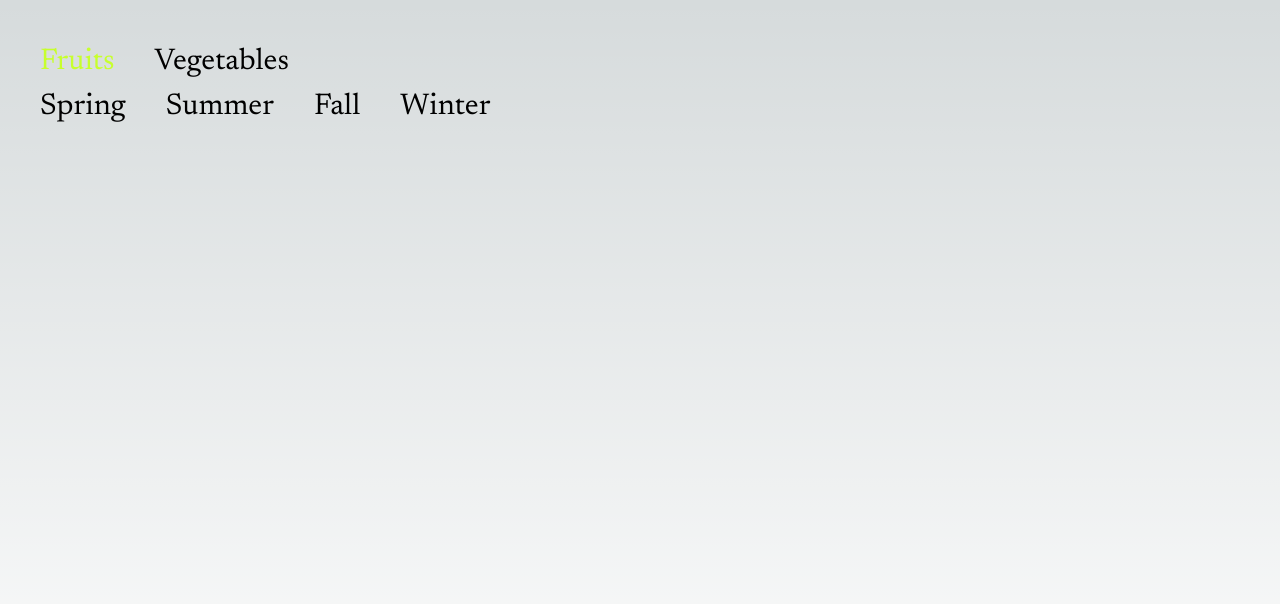
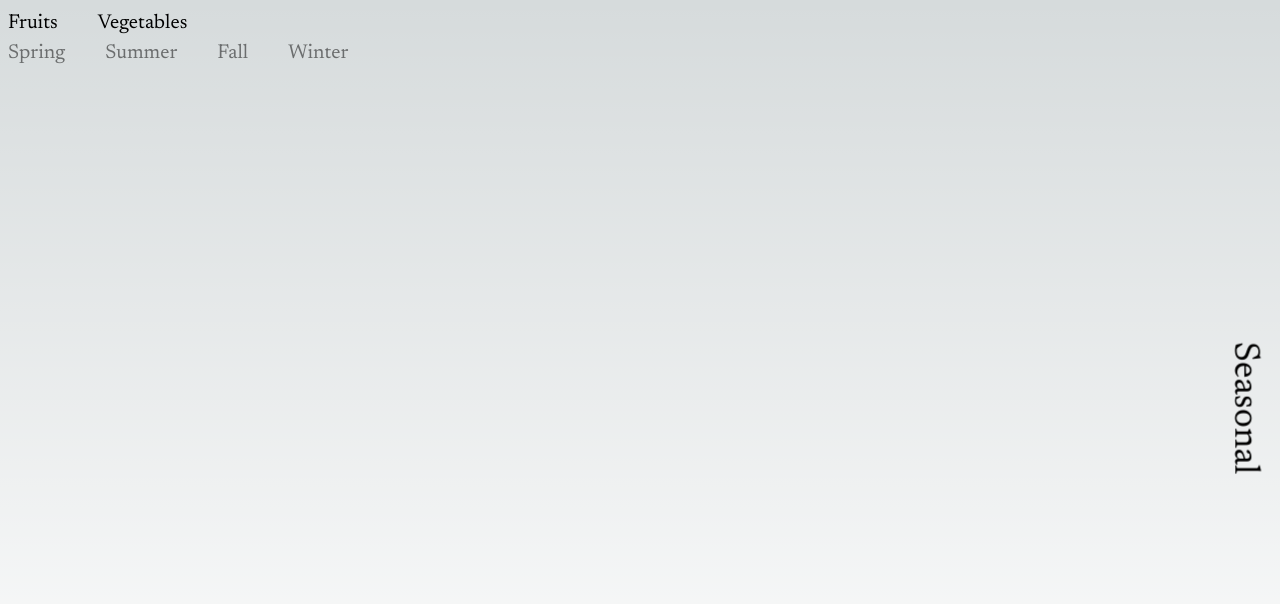
Before and after one commit to stella0000000/seasonal, a Next.js app: page / in a window 1280 px wide. Shown: the top 604 px of the page. Built offline with nearby package versions, Linux system fonts and the light colour scheme.

Commit message:
to do: add details about produce

```diff
--- a/app/context.tsx
+++ b/app/context.tsx
@@ -2,8 +2,8 @@ import { Produces } from "@/types/types";
 import { ReactNode, createContext, useContext, useState } from "react";
 
 export interface ProduceContextType {
-  produceType: Produces;
-  setProduceType: React.Dispatch<React.SetStateAction<Produces>>;
+  produceType: Produces | undefined;
+  setProduceType: React.Dispatch<React.SetStateAction<Produces | undefined>>;
 }
 
 type ProviderProps = {
@@ -16,7 +16,9 @@ const ProduceContext = createContext<ProduceContextType | undefined>(undefined);
 export const ProduceContextProvider: React.FC<ProviderProps> = ({
   children,
 }) => {
-  const [produceType, setProduceType] = useState<Produces>(Produces.FRUITS);
+  const [produceType, setProduceType] = useState<Produces | undefined>(
+    undefined
+  );
 
   return (
     <ProduceContext.Provider value={{ produceType, setProduceType }}>
--- a/app/globals.css
+++ b/app/globals.css
@@ -24,8 +24,13 @@ body {
       rgb(var(--background-end-rgb))
     )
     rgb(var(--background-start-rgb));
-  font-size: 30px;
+  font-size: 20px;
   font-style: italic;
+  cursor: default;
+}
+
+button {
+  cursor: default;
 }
 
 @layer utilities {
--- a/app/page.tsx
+++ b/app/page.tsx
@@ -17,7 +17,11 @@ export default function Home() {
   return (
     <ApolloProvider client={client}>
       <ProduceContextProvider>
-        <main className="flex min-h-screen flex-col p-10">
+        <main className="flex min-h-screen flex-col p-2">
+          <div className="fixed right-0 transform rotate-90 flex justify-center items-center h-screen mr-[-30px]">
+            <h1 className="text-4xl">Seasonal</h1>
+          </div>
+
           <div className="flex gap-x-10">
             <ProduceButton {...{ label: Produces.FRUITS }} />
             <ProduceButton {...{ label: Produces.VEGETABLES }} />
--- a/components/Fruits.tsx
+++ b/components/Fruits.tsx
@@ -1,7 +1,7 @@
 import { useQuery, gql } from "@apollo/client";
 import { Fruit } from "@prisma/client";
 
-const AllFruitsQuery = gql`
+const ALL_FRUITS_QUERY = gql`
   query {
     fruits {
       id
@@ -12,7 +12,7 @@ const AllFruitsQuery = gql`
 `;
 
 function Fruits() {
-  const { loading, error, data } = useQuery(AllFruitsQuery);
+  const { loading, error, data } = useQuery(ALL_FRUITS_QUERY);
 
   if (loading) return <p>Loading...</p>;
   if (error) return <p>Error: {error.message}</p>;
--- a/components/Produce.tsx
+++ b/components/Produce.tsx
@@ -5,7 +5,7 @@ import { Produces, Seasons } from "@/types/types";
 import { useProduceContext } from "@/app/context";
 
 interface ProducePropsTypes {
-  season?: Seasons;
+  season: Seasons | undefined;
 }
 
 const FRUITS_BY_SEASON = gql`
@@ -33,6 +33,11 @@ const queryMap = {
   [Produces.VEGETABLES]: VEGETABLES_BY_SEASON,
 };
 
+const capitalize = (word: string) => {
+  const firstLetter = word[0].toUpperCase();
+  return firstLetter + word.slice(1);
+};
+
 export const Produce: React.FC<ProducePropsTypes> = (
   props: ProducePropsTypes
 ) => {
@@ -44,12 +49,12 @@ export const Produce: React.FC<ProducePropsTypes> = (
 
   if (loading) return <p>Loading...</p>;
   if (error) return <p>Error: {error.message}</p>;
-  const produceItems = data[`${produceType.toLowerCase()}BySeason`];
+  const produceItems = data[`${produceType!.toLowerCase()}BySeason`];
 
   return (
     <ul>
       {produceItems.map((item: Fruit | Vegetable) => (
-        <li key={item.id}>{item.name}</li>
+        <li key={item.id}>{capitalize(item.name)}</li>
       ))}
     </ul>
   );
--- a/components/ProduceButton.tsx
+++ b/components/ProduceButton.tsx
@@ -15,7 +15,10 @@ export const ProduceButton: React.FC<ProduceButtonTypes> = ({ label }) => {
   const buttonColor = produceType === label ? "text-[#c7ff2d]" : "text-black";
 
   return (
-    <button className={buttonColor} onClick={handleClick}>
+    <button
+      className={`${buttonColor} hover:text-[#c7ff2d]`}
+      onClick={handleClick}
+    >
       {label}
     </button>
   );
--- a/components/SeasonButton.tsx
+++ b/components/SeasonButton.tsx
@@ -1,3 +1,4 @@
+import { useProduceContext } from "@/app/context";
 import { Seasons } from "@/types/types";
 
 interface SeasonButtonProps {
@@ -11,6 +12,8 @@ const SeasonButton: React.FC<SeasonButtonProps> = ({
   setSeason,
   label,
 }) => {
+  const { produceType, setProduceType } = useProduceContext();
+
   const handleClick = () => {
     setSeason(label as Seasons);
   };
@@ -18,7 +21,13 @@ const SeasonButton: React.FC<SeasonButtonProps> = ({
   const buttonColor = season === label ? "text-[#c7ff2d]" : "text-black";
 
   return (
-    <button className={buttonColor} onClick={handleClick}>
+    <button
+      className={`${buttonColor} ${!produceType && "opacity-50"} ${
+        !produceType ? "" : "hover:text-[#c7ff2d]"
+      }`}
+      onClick={handleClick}
+      disabled={!produceType}
+    >
       {label}
     </button>
   );
```
